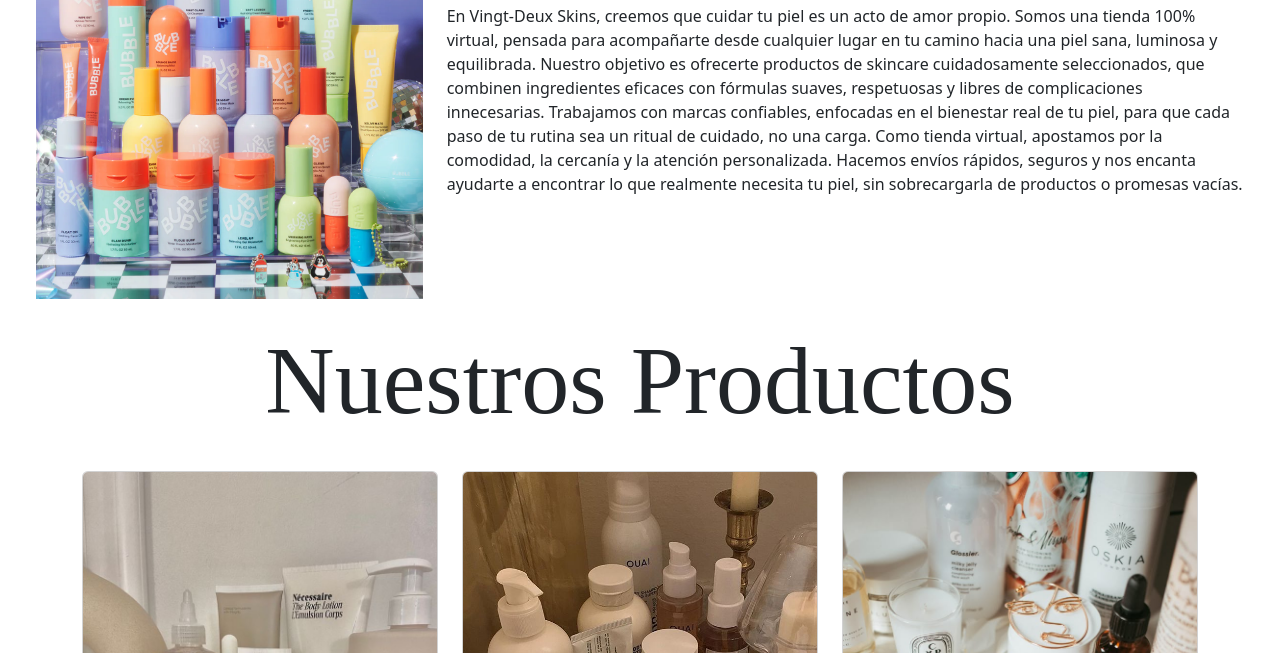
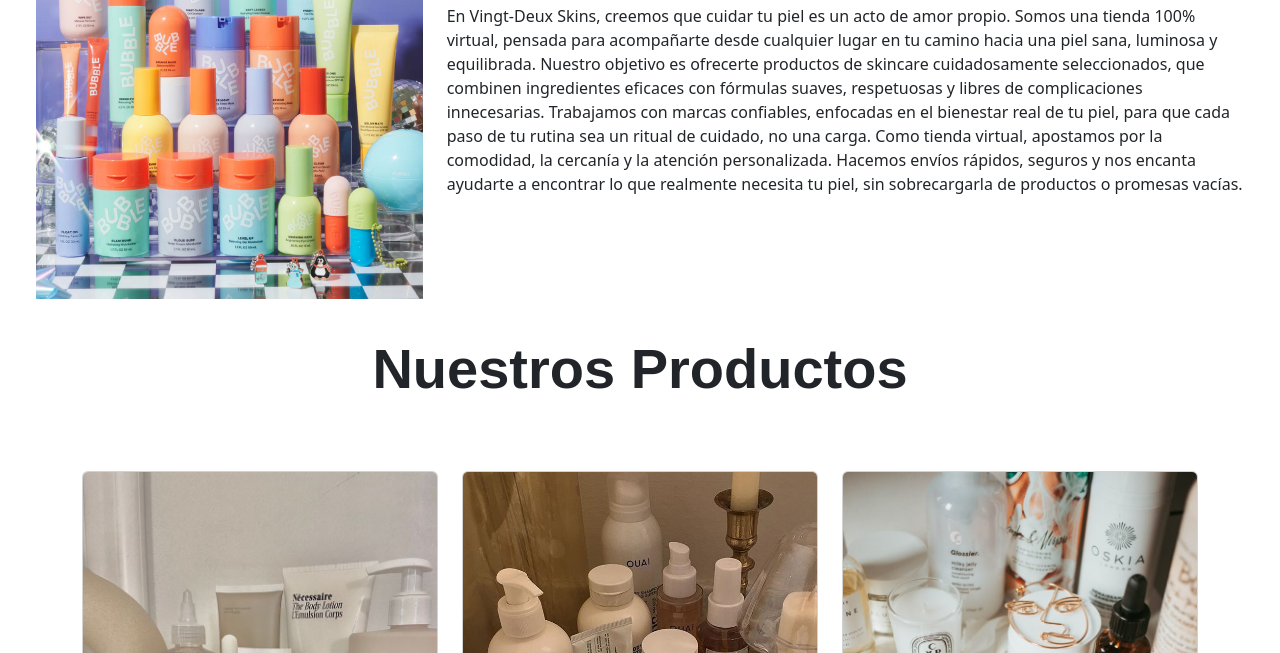
Before and after one commit to lissnic/Vinght-Deux-Skin, a plain HTML site: page index.html in a window 1280 px wide. Shown: the part 447-1100 px from the top of the page. Drawn offline with nearby package versions, Linux system fonts and the light colour scheme.

Commit message:
index.html

```diff
--- a/index.html
+++ b/index.html
@@ -40,9 +40,11 @@
             </div>
             </div>
             <div class="row align-items-center justify-content-center mt-4" style="height: 100px;">
-            <div class="col-sm-12 d-flex justify-content-center align-items-center">
-                <h2 class="text-center" style="font-size: 6rem; font-family: 'Raleway';">Nuestros Productos</h2>
-            </div>
+           <div class="col-12 d-flex justify-content-center align-items-center">
+    <h2 class="text-center display-4 display-md-3 display-lg-2 fw-bold" style="font-family: 'Raleway', sans-serif;">
+        Nuestros Productos
+    </h2>
+</div>
           </div>
           <div class="container mt-5">
           <div class="row row-cols-1 row-cols-md-3 g-4">
```
